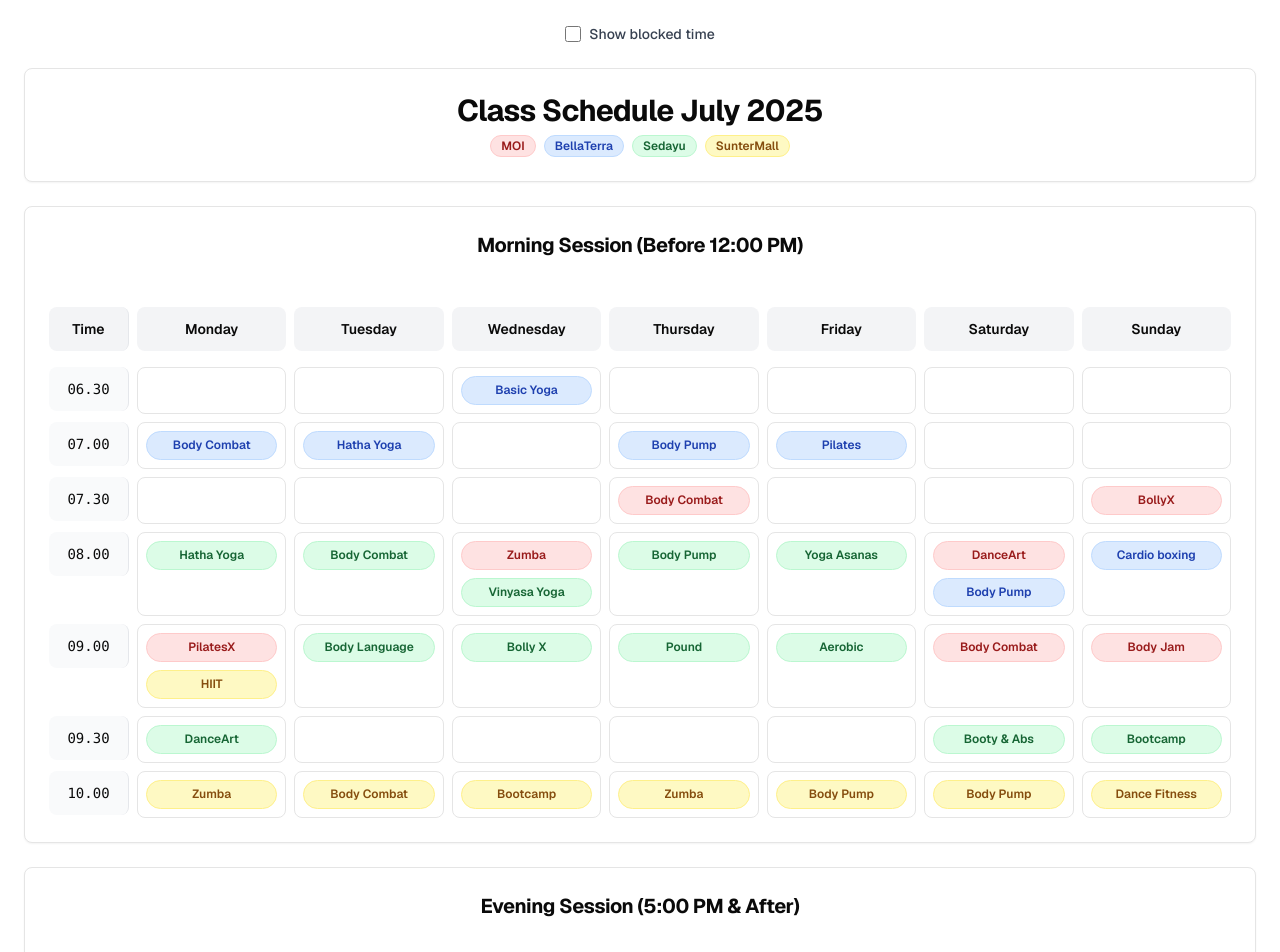
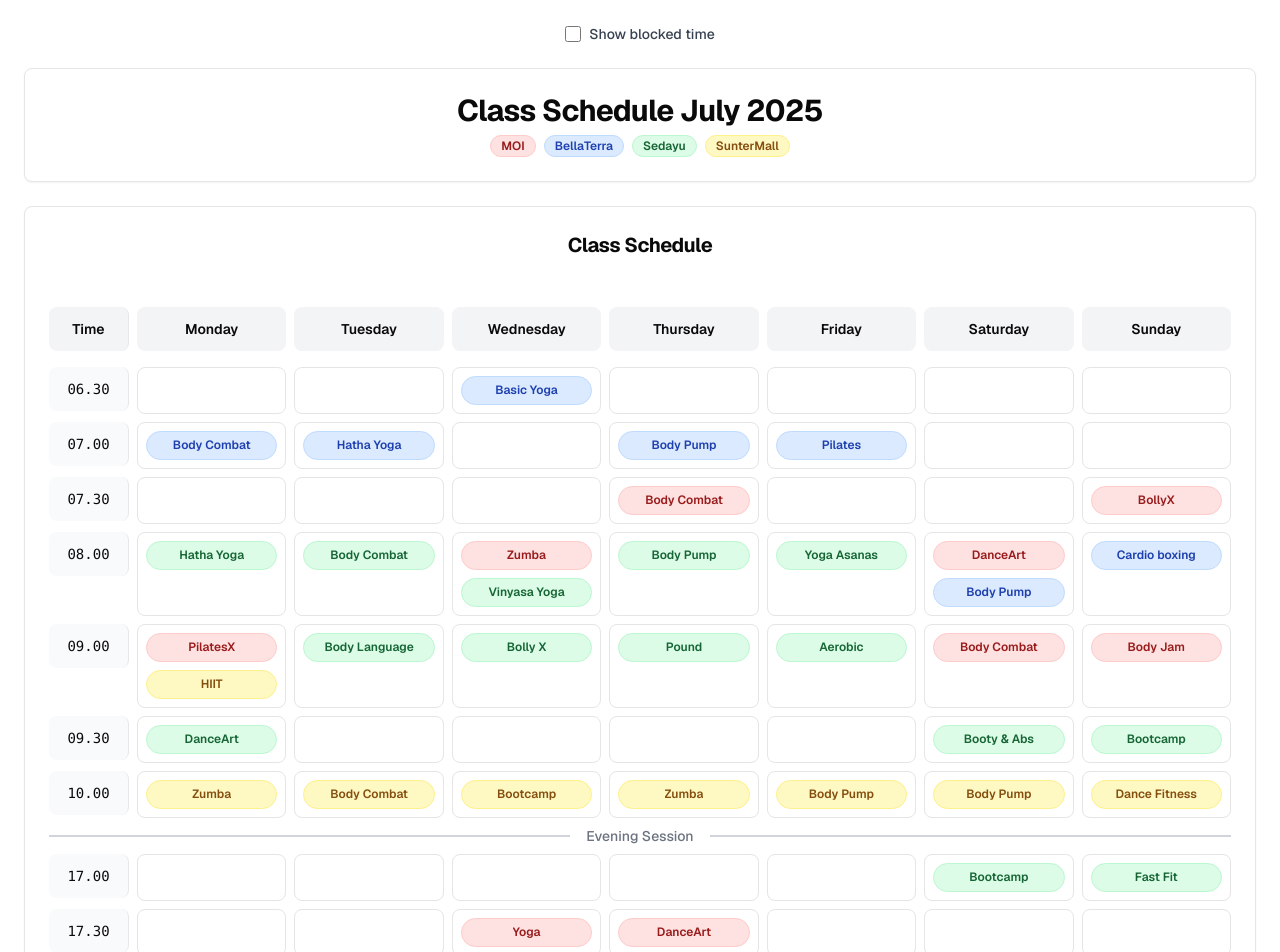
Before and after one commit to vancassa/af-calendar, a Next.js app: page / in a window 1280 px wide. Shown: the top 952 px of the page. Built offline with nearby package versions, Linux system fonts and the light colour scheme.

Commit message:
feat: Combine morning and evening tables

```diff
--- a/app/page.tsx
+++ b/app/page.tsx
@@ -191,65 +191,47 @@ function isTimeBlocked(time: string, day: string): boolean {
   });
 }
 
-function SessionCalendar({
-  timeSlots,
-  sessionTitle,
+function CombinedSessionCalendar({
+  morningSlots,
+  eveningSlots,
   showBlockedTime,
 }: {
-  timeSlots: TimeSlot[];
-  sessionTitle: string;
+  morningSlots: TimeSlot[];
+  eveningSlots: TimeSlot[];
   showBlockedTime: boolean;
 }) {
   const [selectedActivity, setSelectedActivity] = useState<ClassActivity | null>(null);
   const weekdays = ["Monday", "Tuesday", "Wednesday", "Thursday", "Friday", "Saturday", "Sunday"];
 
-  if (timeSlots.length === 0) {
+  const allTimeSlots = [...morningSlots, ...eveningSlots];
+
+  if (allTimeSlots.length === 0) {
     return (
       <Card className="mb-4 md:mb-6">
         <CardHeader>
-          <CardTitle className="text-lg md:text-xl font-bold text-center text-gray-500">
-            {sessionTitle} - No Classes Scheduled
-          </CardTitle>
+          <CardTitle className="text-lg md:text-xl font-bold text-center text-gray-500">No Classes Scheduled</CardTitle>
         </CardHeader>
       </Card>
     );
   }
 
+  const renderTimeSlots = (slots: TimeSlot[], isEvening = false) => {
+    if (slots.length === 0) return null;
+
     return (
-    <Card className="mb-4 md:mb-6">
-      <CardHeader>
-        <CardTitle className="text-lg md:text-xl font-bold text-center">{sessionTitle}</CardTitle>
-      </CardHeader>
-      <CardContent className="p-2 md:p-6">
-        <div className="overflow-x-auto">
-          <div className="relative min-w-[800px] md:min-w-full">
-            {/* Header */}
-            <div className="flex">
-              {/* Sticky Time Header */}
-              <div className="sticky left-0 z-20 bg-white">
-                <div className="font-semibold text-center p-2 md:p-3 bg-gray-100 rounded-lg text-xs md:text-sm w-16 md:w-20 border-r border-gray-200">
-                  Time
+      <>
+        {isEvening && (
+          <div className="relative my-4">
+            <div className="absolute inset-0 flex items-center">
+              <div className="w-full border-t-2 border-gray-300"></div>
+            </div>
+            <div className="relative flex justify-center text-sm">
+              <span className="bg-white px-4 text-gray-500 font-medium">Evening Session</span>
             </div>
           </div>
-
-              {/* Day Headers */}
-              <div className="flex flex-1 gap-1 md:gap-2 ml-1 md:ml-2">
-                {weekdays.map((day) => (
-                  <div
-                    key={day}
-                    className="font-semibold text-center p-2 md:p-3 bg-gray-100 rounded-lg text-xs md:text-sm flex-1 min-w-[80px] md:min-w-[100px]"
-                  >
-                    <span className="hidden sm:inline">{day}</span>
-                    <span className="sm:hidden">{day.slice(0, 3)}</span>
-                  </div>
-                ))}
-              </div>
-            </div>
-
-            {/* Time slots */}
-            <div className="space-y-1 md:space-y-2 mt-2 md:mt-4">
-              {timeSlots.map((slot, index) => (
-                <div key={index} className="flex">
+        )}
+        {slots.map((slot, index) => (
+          <div key={`${isEvening ? "evening" : "morning"}-${index}`} className="flex">
             {/* Sticky Time column */}
             <div className="sticky left-0 z-20 bg-white">
               <div className="p-2 md:p-3 bg-gray-50 rounded-lg text-center font-mono text-xs md:text-sm font-medium w-16 md:w-20 border-r border-gray-200">
@@ -269,9 +251,7 @@ function SessionCalendar({
                     }`}
                   >
                     {isBlocked && (
-                            <div className="absolute inset-0 bg-red-100 opacity-50 rounded-lg flex items-center justify-center">
-                              <div className="text-red-600 font-semibold text-xs transform -rotate-12">BLOCKED</div>
-                            </div>
+                      <div className="absolute inset-0 bg-red-300 rounded-lg flex items-center justify-center z-[15]"></div>
                     )}
                     <div className={`space-y-1 md:space-y-2 relative z-10 ${isBlocked ? "opacity-30" : ""}`}>
                       {slot.classes[day]?.map((activity, actIndex) => (
@@ -303,6 +283,45 @@ function SessionCalendar({
             </div>
           </div>
         ))}
+      </>
+    );
+  };
+
+  return (
+    <Card className="mb-4 md:mb-6">
+      <CardHeader>
+        <CardTitle className="text-lg md:text-xl font-bold text-center">Class Schedule</CardTitle>
+      </CardHeader>
+      <CardContent className="p-2 md:p-6">
+        <div className="overflow-x-auto">
+          <div className="relative min-w-[800px] md:min-w-full">
+            {/* Header */}
+            <div className="flex">
+              {/* Sticky Time Header */}
+              <div className="sticky left-0 z-20 bg-white">
+                <div className="font-semibold text-center p-2 md:p-3 bg-gray-100 rounded-lg text-xs md:text-sm w-16 md:w-20 border-r border-gray-200">
+                  Time
+                </div>
+              </div>
+
+              {/* Day Headers */}
+              <div className="flex flex-1 gap-1 md:gap-2 ml-1 md:ml-2">
+                {weekdays.map((day) => (
+                  <div
+                    key={day}
+                    className="font-semibold text-center p-2 md:p-3 bg-gray-100 rounded-lg text-xs md:text-sm flex-1 min-w-[80px] md:min-w-[100px]"
+                  >
+                    <span className="hidden sm:inline">{day}</span>
+                    <span className="sm:hidden">{day.slice(0, 3)}</span>
+                  </div>
+                ))}
+              </div>
+            </div>
+
+            {/* Time slots */}
+            <div className="space-y-1 md:space-y-2 mt-2 md:mt-4">
+              {renderTimeSlots(morningSlots, false)}
+              {renderTimeSlots(eveningSlots, true)}
             </div>
           </div>
         </div>
@@ -410,17 +429,10 @@ export default function ClassCalendar() {
           </CardHeader>
         </Card>
 
-        {/* Morning Session */}
-        <SessionCalendar
-          timeSlots={sessions.morning}
-          sessionTitle="Morning Session (Before 12:00 PM)"
-          showBlockedTime={showBlockedTime}
-        />
-
-        {/* Evening Session */}
-        <SessionCalendar
-          timeSlots={sessions.evening}
-          sessionTitle="Evening Session (5:00 PM & After)"
+        {/* Combined Sessions */}
+        <CombinedSessionCalendar
+          morningSlots={sessions.morning}
+          eveningSlots={sessions.evening}
           showBlockedTime={showBlockedTime}
         />
       </div>
```
Lines whose indentation alone changed are shown as unchanged.
